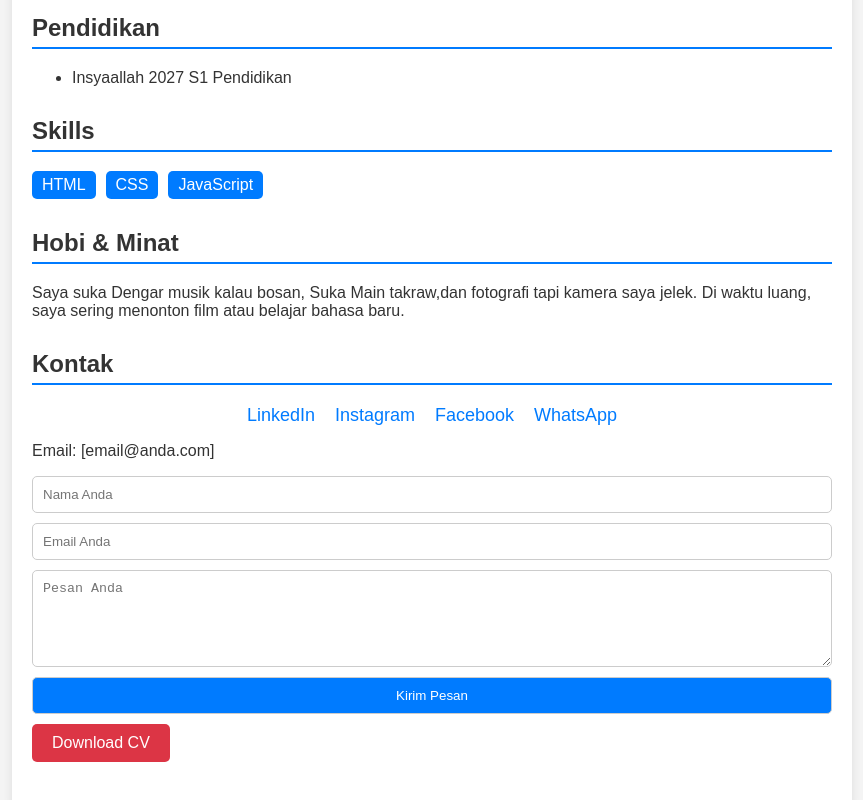
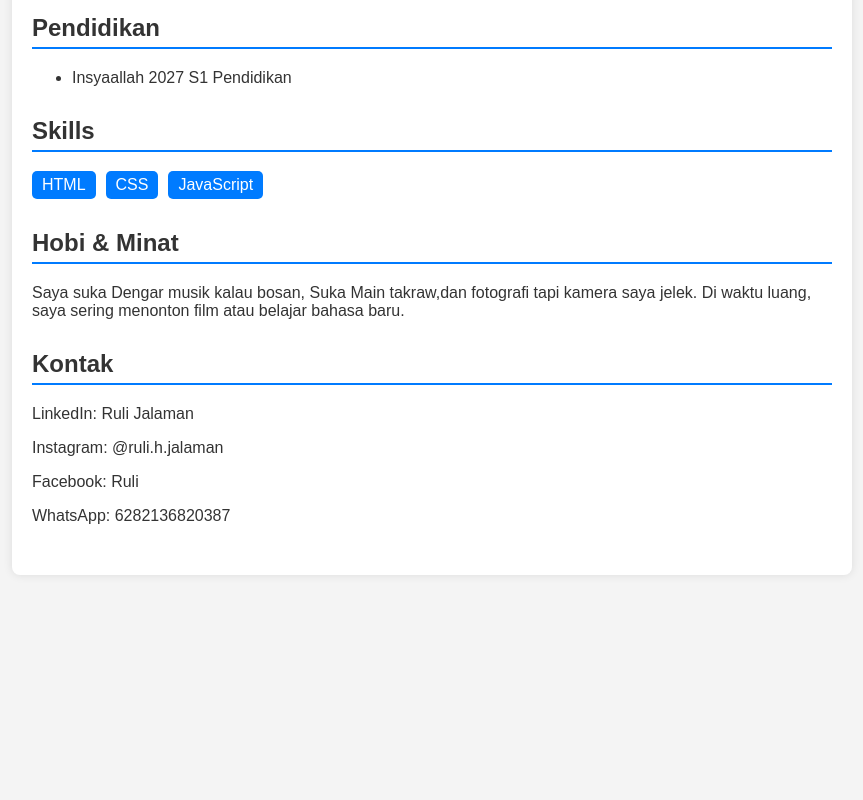
Before and after one commit to rulij/Profil-Ruli, a plain HTML site: page index.html in a window 1280 px wide. Shown: the part 690-1490 px from the top of the page, without its empty margins (208-1071 px from the left). After the commit the page ends 1285 px from the top, so only its background shows below. Drawn offline with Linux system fonts and the light colour scheme.

Commit message:
Update index.html

```diff
--- a/index.html
+++ b/index.html
@@ -230,23 +230,10 @@
 
         <div class="section">
             <h2>Kontak</h2>
-            <div class="social-links">
-                <a href="[URL LinkedIn Anda, misalnya: https://linkedin.com/in/Ruli Jalaman]"
-                    target="_blank">LinkedIn</a>
-                <a href="[URL Instagram Anda, misalnya: https://instagram.com/ruli.h.jalaman]"
-                    target="_blank">Instagram</a>
-                <a href="[URL Facebook Anda, misalnya: https://facebook.com/Ruli]" target="_blank">Facebook</a>
-                <a href="[URL WhatsApp Anda, misalnya: https://wa.me/6282136820387]" target="_blank">WhatsApp</a>
-            </div>
-            <p>Email: [email@anda.com]</p>
-            <form id="contact-form">
-                <input type="text" id="name" placeholder="Nama Anda" required>
-                <input type="email" id="email" placeholder="Email Anda" required>
-                <textarea id="message" placeholder="Pesan Anda" rows="5" required></textarea>
-                <button type="submit">Kirim Pesan</button>
-            </form>
-            <a href="#" class="download-btn" download="CV-Anda.pdf">Download CV</a>
-            <!-- Ganti href dengan link file CV Anda -->
+            <p>LinkedIn: Ruli Jalaman</p>
+            <p>Instagram: @ruli.h.jalaman</p>
+            <p>Facebook: Ruli</p>
+            <p>WhatsApp: 6282136820387</p>
         </div>
     </div>
 
```
